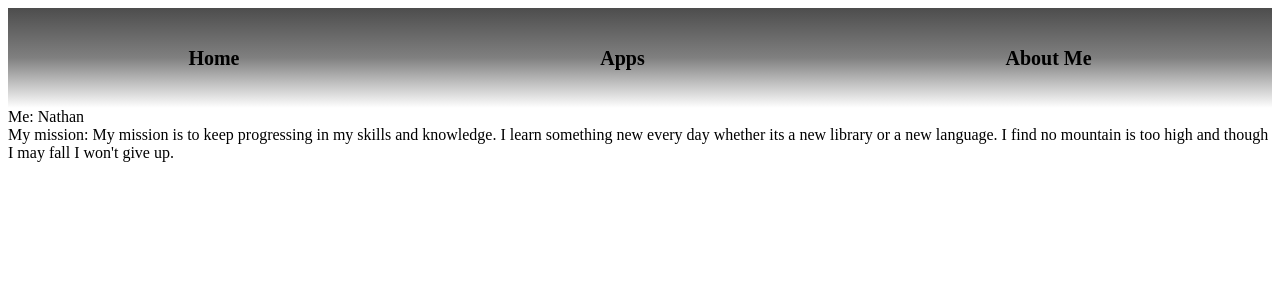
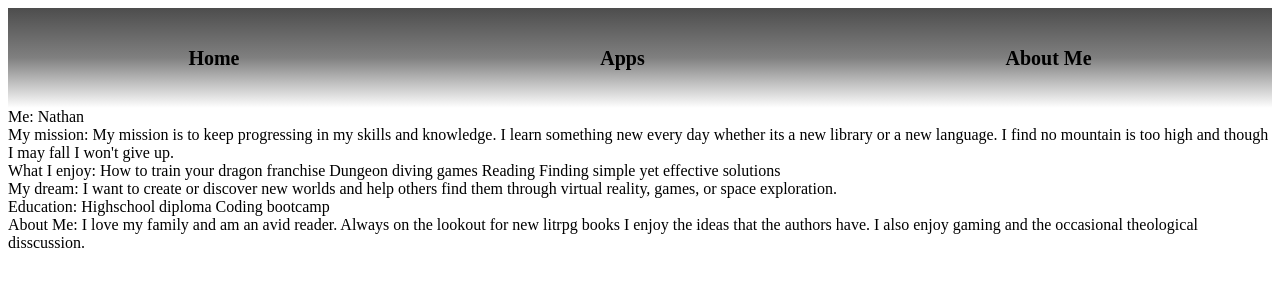
Before and after one commit to Faetheon/In-Sync, a React app: page /AboutMe in a window 1280 px wide. Shown: the top 300 px of the page. Built offline with nearby package versions, Linux system fonts and the light colour scheme; the HTML template or start-up script is replaced by a standard one.

Commit message:
Added properties to display more information about myself

```diff
--- a/src/components/App/Menu/AboutMe.tsx
+++ b/src/components/App/Menu/AboutMe.tsx
@@ -10,6 +10,10 @@
     <div>
       <div>Me: {aboutNathan.name}</div>
       <div>My mission: {aboutNathan.mission}</div>
+      <div>What I enjoy: {aboutNathan.likes.reduce((acc, curr) => acc += ` ${curr}`, '')}</div>
+      <div>My dream: {aboutNathan.dream}</div>
+      <div>Education: {aboutNathan.education.reduce((acc, curr) => acc += ` ${curr}`, '')}</div>
+      <div>About Me: {aboutNathan.aboutMe}</div>
     </div>
   );
 }
```
